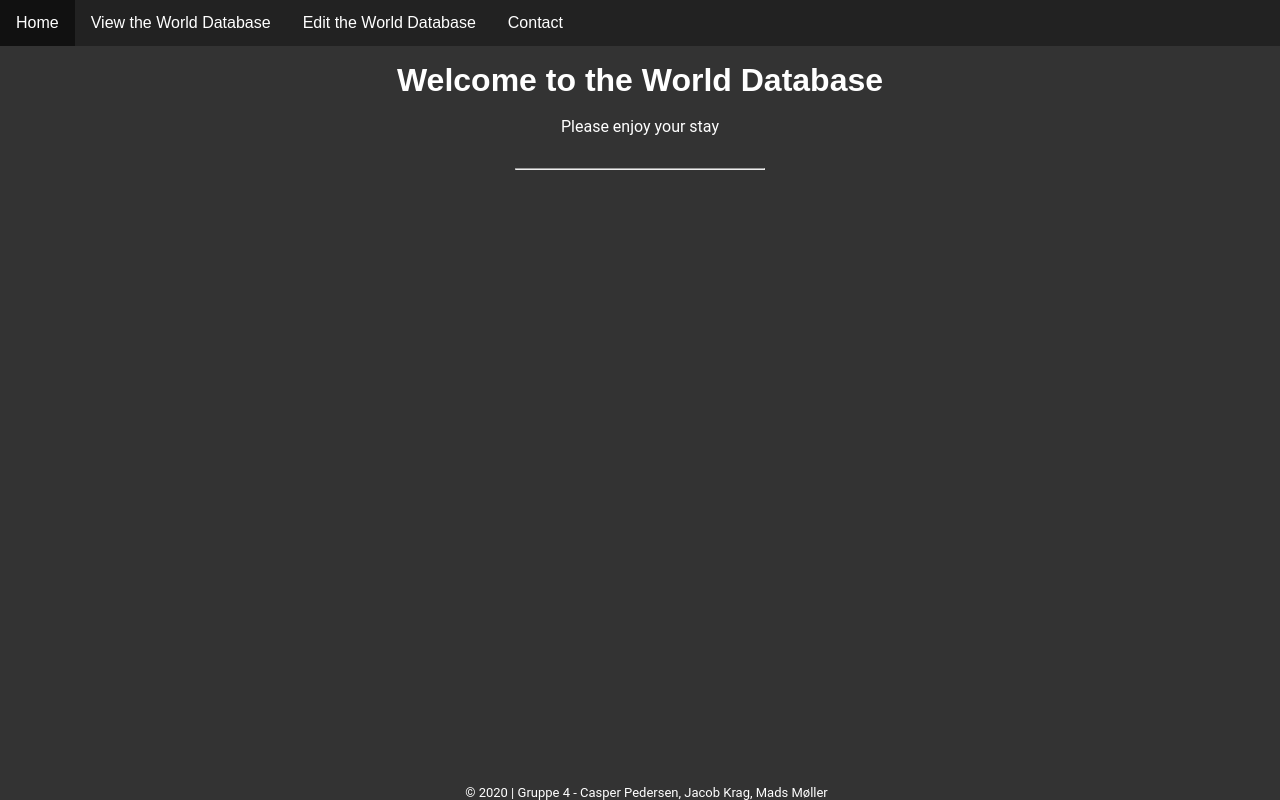
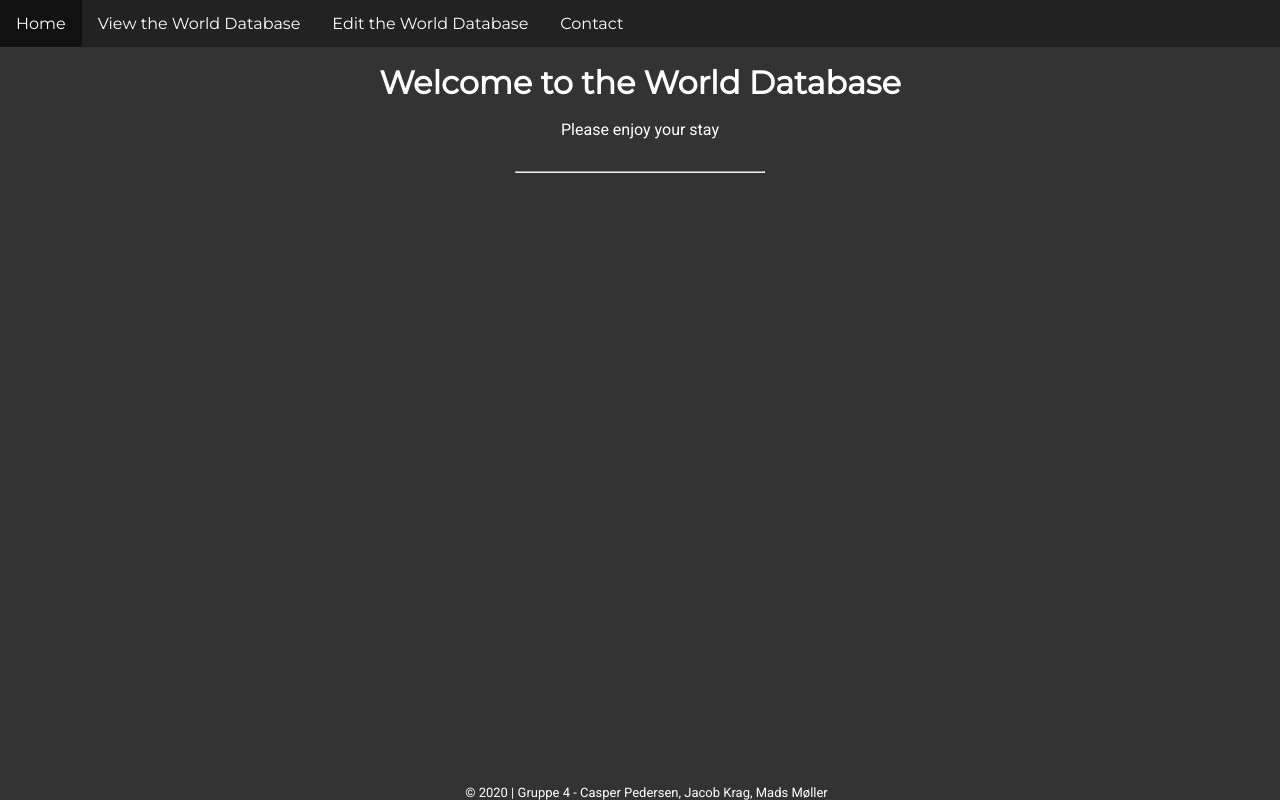
Before and after one commit to MadsIBA/Projektuge-8, a website: page Repository/views/index.html in a window 1280 px wide. Drawn offline with Linux system fonts and the light colour scheme; files that its build step writes are made by us from their sources.

Commit message:
Fixed bug in css file

```diff
--- a/Repository/public/stylesheets/side.css
+++ b/Repository/public/stylesheets/side.css
@@ -1,6 +1,4 @@
-@import url(https://fonts.googleapis.com/css?family=Montserrat|Roboto&display=swap) h1 {
-    color: red;
-}
+@import url(https://fonts.googleapis.com/css?family=Montserrat|Roboto&display=swap);
 
 * {
     padding: 0;
```
